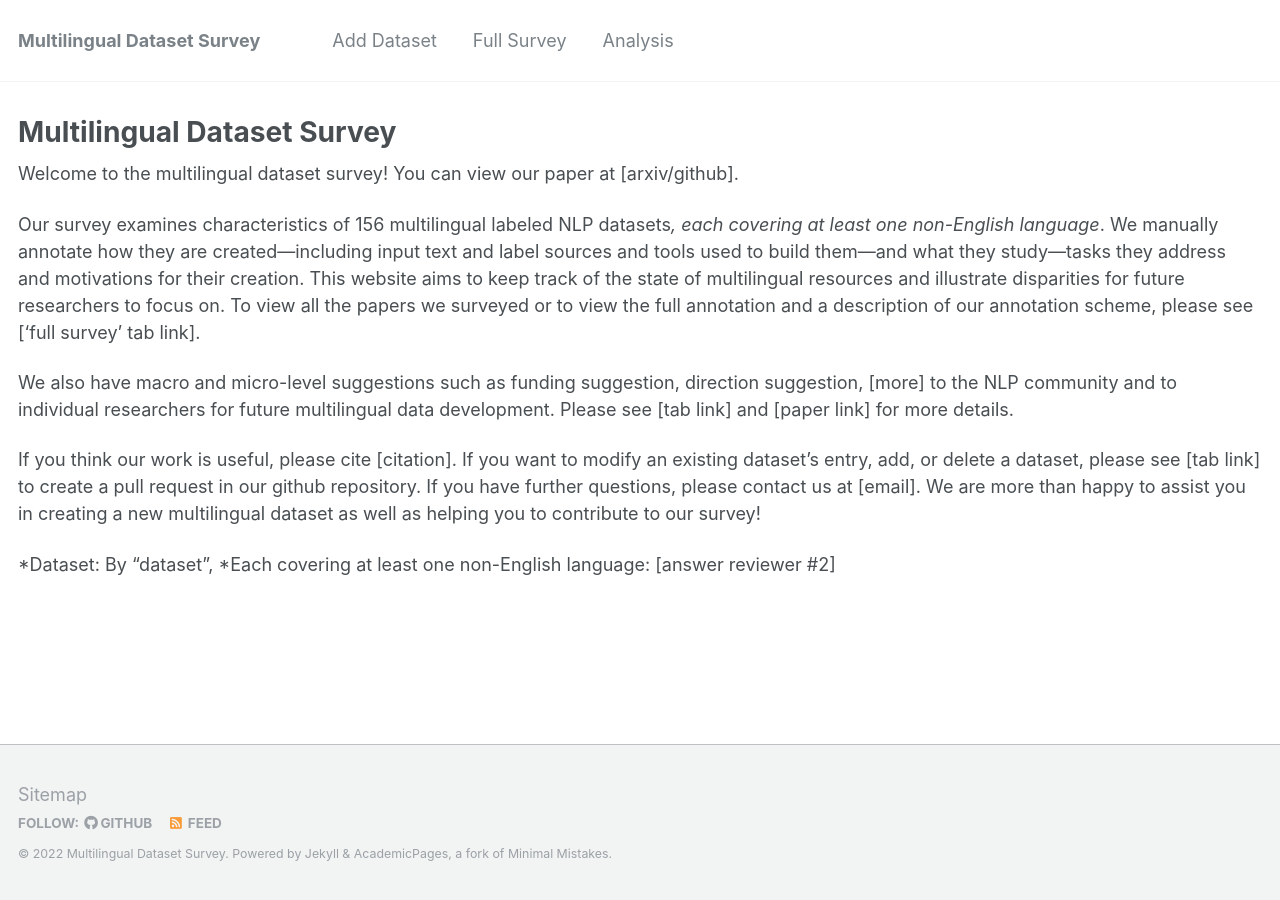
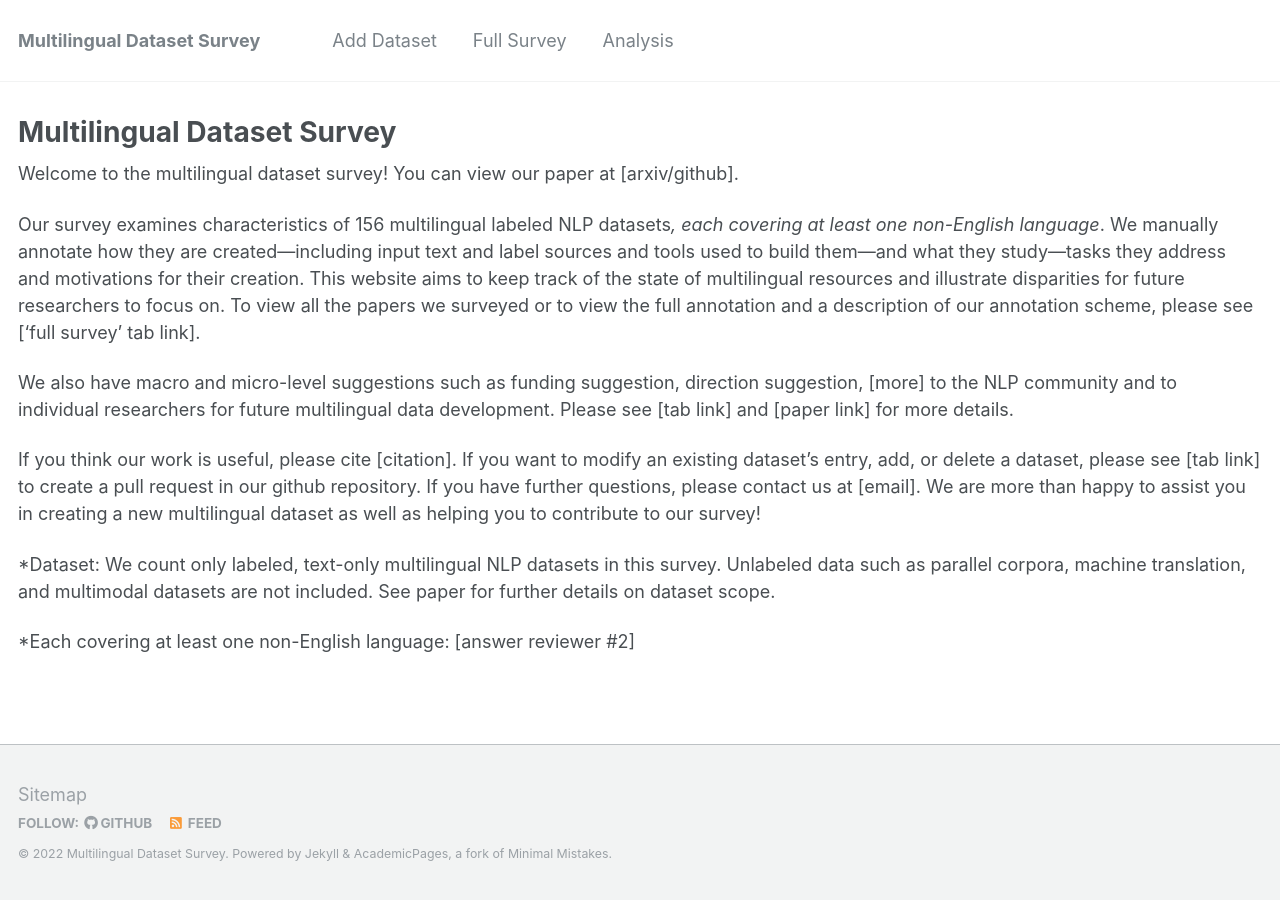
Before and after one commit to multilingual-dataset-survey/multilingual-dataset-survey.github.io, a Jekyll site: the page built from _pages/about.md, in a window 1280 px wide. Built offline with Jekyll 4.4.1, drawn with Linux system fonts in a browser that asks for light colours.

Commit message:
add dataset scope note

```diff
--- a/_pages/about.md
+++ b/_pages/about.md
@@ -16,5 +16,7 @@ We also have macro and micro-level suggestions such as funding suggestion, direc
 
 If you think our work is useful, please cite [citation]. If you want to modify an existing dataset’s entry, add, or delete a dataset, please see [tab link] to create a pull request in our github repository. If you have further questions, please contact us at [email]. We are more than happy to assist you in creating a new multilingual dataset as well as helping you to contribute to our survey!
 
-*Dataset: By “dataset”,
+*Dataset: We count only labeled, text-only multilingual NLP datasets in this survey. Unlabeled data such as parallel corpora, machine translation, and multimodal datasets are not included. See paper for further details on dataset scope.
+
+
 *Each covering at least one non-English language: [answer reviewer #2]
```
